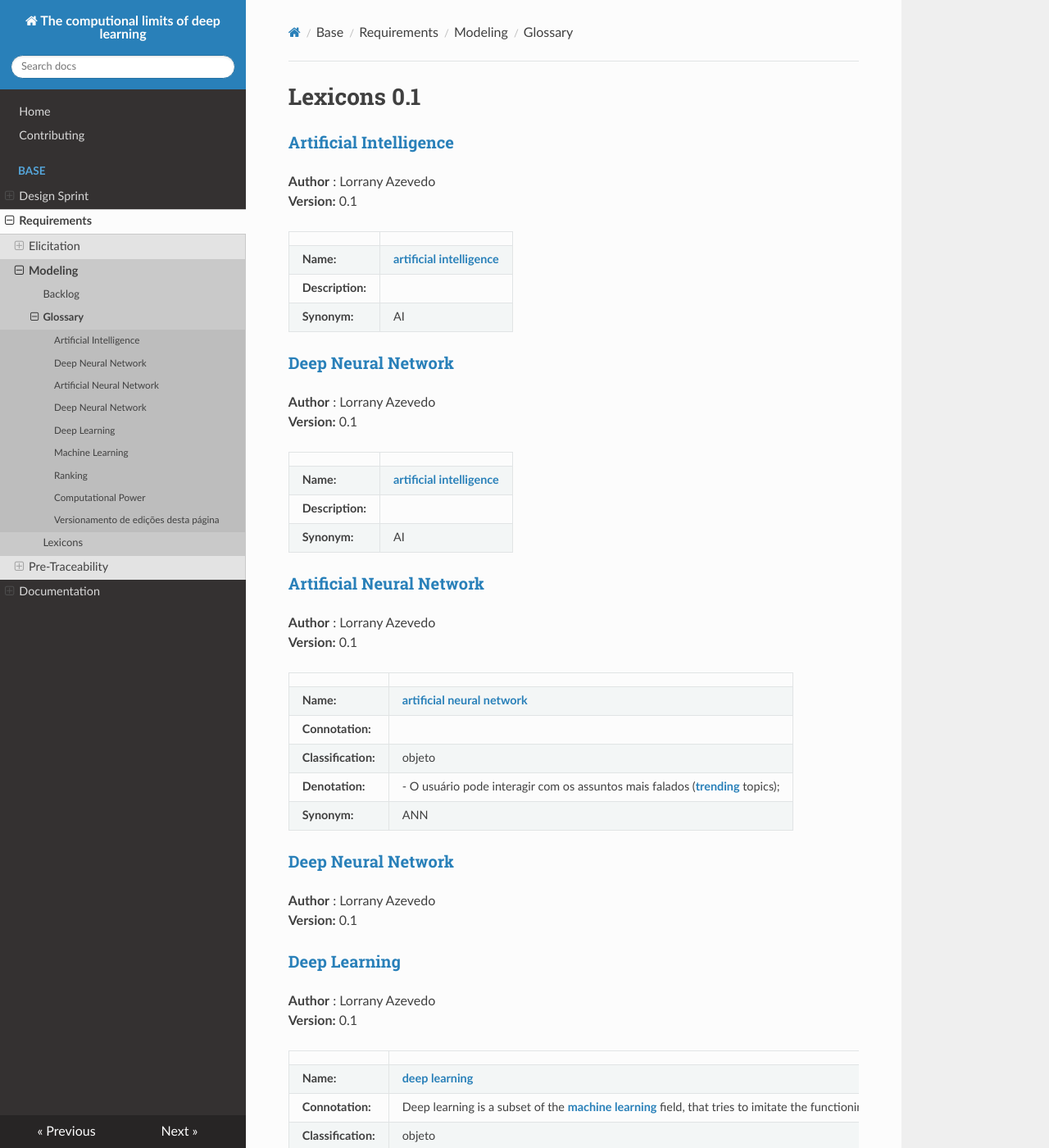
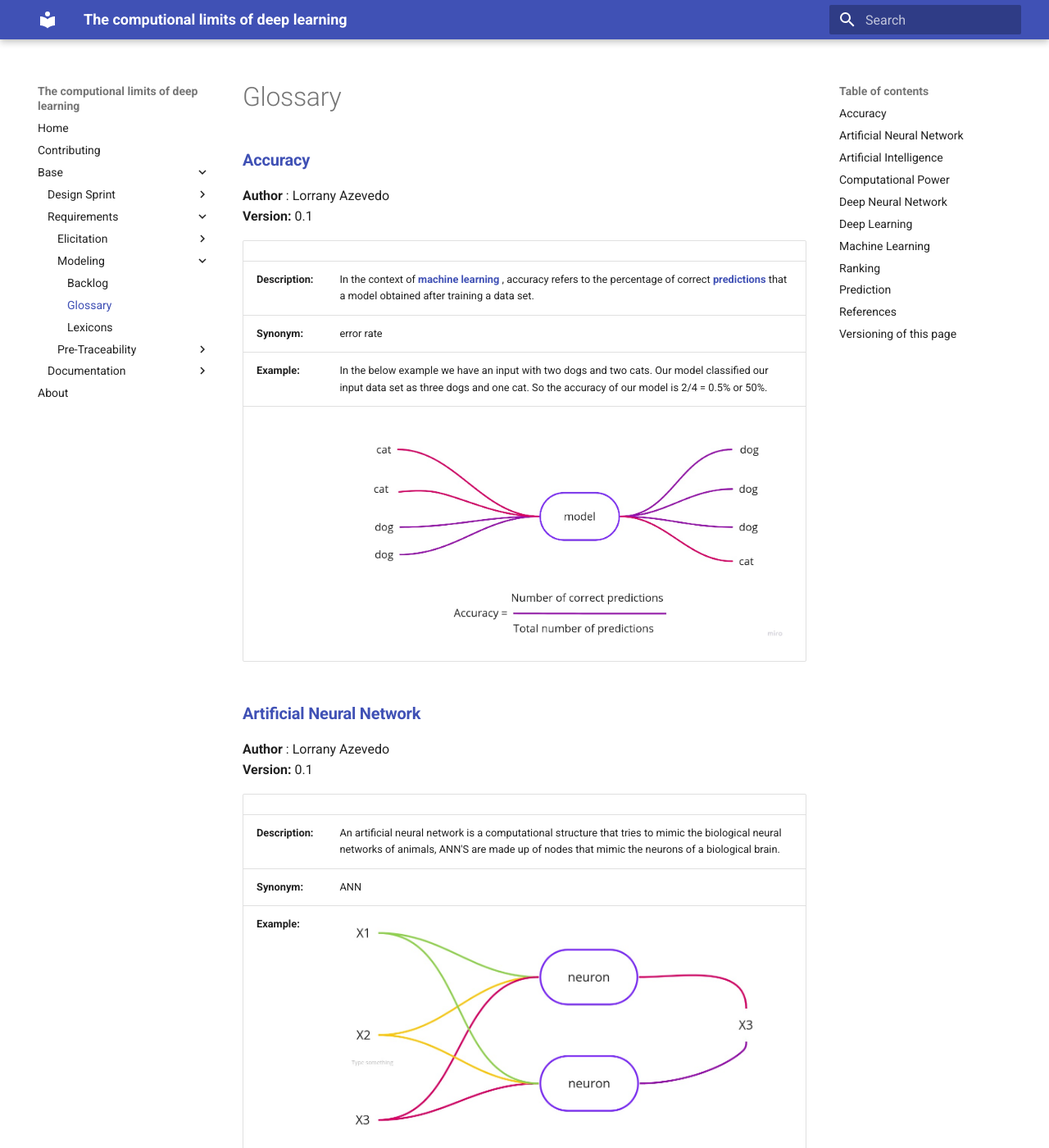
Before and after one commit to UnBArqDsw/2020.1_G2_ProjetoX, an MkDocs documentation site: the page built from documentation/docs/base/requirements/modeling/glossary.md, in a window 1280 px wide and 1400 px high. Shown: the whole window at 82% size. Built offline with MkDocs 1.6.1 and Material for MkDocs 9.7.7, drawn with Linux system fonts in a browser that asks for light colours; nearby versions of some CDN libraries; some of the changed text lies outside the part shown.

Commit message:
Glossary

```diff
--- a/documentation/docs/base/requirements/modeling/glossary.md
+++ b/documentation/docs/base/requirements/modeling/glossary.md
@@ -1,4 +1,29 @@
-# Lexicons 0.1
+# Glossary
+
+<span id="ac"></span>
+### **<a href="#ac">Accuracy</a>**
+
+**Author** : Lorrany Azevedo</br>
+**Version:** 0.1</br>
+
+|   |   |
+|---|---|
+|**Description:**| In the context of **<a href="#ml"> machine learning </a>**, accuracy refers to the percentage of correct **<a href="#pre"> predictions </a>** that a model obtained after training a data set. |
+|**Synonym:**| error rate|
+|**Example:** | In the below example we have an input with two dogs and two cats. Our model classified our input data set as three dogs and one cat. So the accuracy of our model is 2/4 = 0.5% or 50%.|
+|   | ![Accuracy Example](./images/Acurracy.jpg) |
+
+<span id="ann"></span>
+### **<a href="#ann">Artificial Neural Network</a>**
+
+**Author** : Lorrany Azevedo</br>
+**Version:** 0.1</br>
+
+|   |   |
+|---|---|
+|**Description:**| An artificial neural network is a computational structure that tries to mimic the biological neural networks of animals, ANN'S are made up of nodes that mimic the neurons of a biological brain.  |
+|**Synonym:**| ANN |
+|**Example:**| ![Ann Example](./images/ANN.jpg) |
 
 <span id="ai"></span>
 ### **<a href="#ai">Artificial Intelligence</a>**
@@ -8,9 +33,19 @@
 
 |   |   |
 |---|---|
-|**Name:**|	**<a href="#ai">artificial intelligence</a>** |
-|**Description:**| |
-|**Synonym:**| AI |
+|**Description:**| **<a href="#ai">Artificial Intelligence</a>** (**<a href="#ai">AI</a>**) is a broad branch of computer science that is concerned with designing an intelligent compartment in agents that can be diverse (computers, cars, etc.).  **<a href="#ai">Artificial Intelligence</a>** seeks to understand the processes of the human mind and tries to make these agents have intelligent behavior, which in turn involves reasoning, learning and other behaviors associated with human intelligence. |
+|**Synonym:**| AI, computational intelligence |
+
+<span id="cp"></span>
+### **<a href="#cp">Computational Power</a>**
+
+**Author** : Lorrany Azevedo</br>
+**Version:** 0.1</br>
+
+|   |   |
+|---|---|
+|**Classification:**| Data processing capacity, also known as cpu power, this processing power involves aspects of hardware and computational architecture. |
+|**Synonym:**| computing capacity, processing capacity |
 
 <span id="dnn"></span>
 ### **<a href="#dnn">Deep Neural Network</a>**
@@ -20,29 +55,11 @@
 
 |   |   |
 |---|---|
-|**Name:**|	**<a href="#ai">artificial intelligence</a>** |
-|**Description:**| |
-|**Synonym:**| AI |
+|**Description:**| Deep neural networks are artificial neural networks (**<a href="#ann">ANN</a>**) with many layers between an input layer and an output layer, give them the name **<a href = "#dnn">DNN</a>**.|
+|**Synonym:**| DNN |
+|**Example:**| ![Ann Example](./images/dll.png) (Image Font: <a href="https://blog.dataiku.com/when-and-when-not-to-use-deep-learning#:~:text=One%20of%20the%20main%20advantages,large%20number%20of%20interdependent%20variables.">Link</a>) |
 
-<span id="ann"></span>
-### **<a href="#ann">Artificial Neural Network</a>**
 
-**Author** : Lorrany Azevedo</br>
-**Version:** 0.1</br>
-
-|   |   |
-|---|---|
-|**Name:**|	**<a href="#ann">artificial neural network</a>** |
-|**Connotation:**| |
-|**Classification:**| objeto |
-|**Denotation:**|- O usuário pode interagir com os assuntos mais falados (**<a href="#lxTrending">trending</a>** topics);</br> |
-|**Synonym:**|	ANN |
-
-<span id="dnn"></span>
-### **<a href="#dnn">Deep Neural Network</a>**
-
-**Author** : Lorrany Azevedo</br>
-**Version:** 0.1</br>
 
 <span id="dp"></span>
 ### **<a href="#dp">Deep Learning</a>**
@@ -52,10 +69,7 @@
 
 |   |   |
 |---|---|
-|**Name:**|	**<a href="#dp">deep learning</a>** |
-|**Connotation:**| Deep learning is a subset of the **<a href="#ml">machine learning</a>** field, that tries to imitate the functioning of the human brain in data processing, and in creating patterns for making decisions. This learning can be supervised, semi-supervised, or unsupervised, and it takes place through **<a href="#ann">artificial neural networks</a>** that mimic the neural networks of the human brain. |
-|**Classification:**|	objeto |
-|**Denotation:**|- O usuário pode interagir com os assuntos mais falados (**<a href="#lxTrending">trending</a>** topics);</br>- O usuário pode realizar um **<a href="#lxTweet">tweet</a>** relacionado a algum **<a href="#lxTrending">trending</a>** topic; |
+|**Description:**| Deep learning is a subset of the **<a href="#ml">machine learning</a>** field, that tries to imitate the functioning of the human brain in data processing, and in creating patterns for making decisions. This learning can be supervised, semi-supervised, or unsupervised, and it takes place through **<a href="#ann">artificial neural networks</a>** that mimic the neural networks of the human brain. |
 |**Synonym:**| DL, deep structured learning |
 
 <span id="ml"></span>
@@ -66,19 +80,8 @@
 
 |   |   |
 |---|---|
-|**Name:**|	**<a href="#ml">machine learning</a>** |
-|**Connotation:**| |
-|**Classification:**| objeto |
-|**Denotation:**|- O usuário pode interagir com os assuntos mais falados (**<a href="#lxTrending">trending</a>** topics);</br> |
-|**Synonym:**|	ML |
-
-|   |   |
-|---|---|
-|**Name:**|	**<a href="#ann">deep neural network</a>** |
-|**Connotation:**| |
-|**Classification:**| objeto |
-|**Denotation:**|- O usuário pode interagir com os assuntos mais falados (**<a href="#lxTrending">trending</a>** topics);</br> |
-|**Synonym:**| DNN |
+|**Description:**| Machine learning is one of the fields of (**<a href="#ai">AI</a>**) that seeks to make systems go through learning processes without being explicitly programmed for this, this is the main difference between (**<a href="#ml">ML</a>** e **<a href="#dp">DL</a>**).|
+|**Synonym:**| ML |
 
 <span id="rk"></span>
 ### **<a href="#rk">Ranking</a>**
@@ -88,35 +91,34 @@
 
 |   |   |
 |---|---|
-|**Name:**|	**<a href="#rk">ranking</a>** |
-|**Connotation:**| |
-|**Classification:**| objeto |
-|**Denotation:**|- O usuário pode interagir com os assuntos mais falados (**<a href="#lxTrending">trending</a>** topics);</br> |
+|**Description:**|  In the context of this documentation, the ranking will be the ordering of papers according to their score, which will be defined through their accuracy |
 |**Synonym:**| classify, rate |
 
-<span id="cp"></span>
-### **<a href="#cp">Computational Power</a>**
+<span id="pre"></span>
+### **<a href="#pre">Prediction</a>**
 
 **Author** : Lorrany Azevedo</br>
 **Version:** 0.1</br>
 
 |   |   |
 |---|---|
-|**Name:**|	**<a href="#cp">computational power</a>** |
-|**Connotation:**| |
-|**Classification:**| objeto |
-|**Denotation:**|- O usuário pode interagir com os assuntos mais falados (**<a href="#lxTrending">trending</a>** topics);</br> |
-|**Synonym:**| computing capacity, processing capacity |
+|**Classification:**| Output of a model after being trained and having a data set as input, basically a prediction is how the model classifies the input data. We can also say that prediction is a way of predicting the results of a given model. |
+|**Synonym:**| forecast |
+|**Example:**| Simply, a good example of how we use model's predictions are the investment robots that operate in the financial market, making predictions about falls and highs in the market and helping investors to know the best time to make an investment.  |
+
 ---
-##References
+## References
 ---
 - **[Moodle]** Serrano, Maurício. Serrano, Milene. Aula 10: Cenários e Léxicos.
 - **[Moodle]** Serrano, Milene. Vídeo Aula : Glossário e Léxicos.
-
+- **[Paper]** Definition of AI as the study of intelligent agents:  Poole, Mackworth & Goebel 1998, p. 1
+- **[WebSite]** <a href="dt">https://www.datarobot.com/wiki/prediction/</a>
+- **[Deep-learning-class]** <a href="dlc">https://docs.google.com/presentation/d/1kRGy-h6p5dvQqco2QBXUHeterOzu-HOAwWfZc8Odci8/edit#slide=id.g55051d9455_0_13</a>
+- **[WebSite]** <a href="dlc">http://web.mit.edu/rhel-doc/4/RH-DOCS/rhel-isa-pt_br-4/s1-bandwidth-processing.html</a>
 ***
-## Versionamento de edições desta página
+## Versioning of this page
 ---
 
 | Data | Autor | Descrição | Versão |
 |------|-------|-----------|--------|
-| 05/09/2020 | Lorrany Azevedo | Criação da página, adição da descrição da página & dos léxicos em formato de tabela com alguns links entre eles. | 0.1 |
+| 05/09/2020 | Lorrany Azevedo | Creating the page and adding the terms | 0.1 |
--- a/documentation/mkdocs.yml
+++ b/documentation/mkdocs.yml
@@ -22,6 +22,8 @@ nav:
             - Risk Plan: base/documentation/riskPlan.md
             - Cost Estimation: base/documentation/costEstimates.md
 
+    - About: about.md
+
 
 theme:
-    name: readthedocs
+    name: material
```
Also changed, not shown: documentation/docs/index.md (+1 -1 lines), documentation/docs/base/requirements/modeling/images/ANN.jpg (added), documentation/docs/base/requirements/modeling/images/Acurracy.jpg (added), documentation/docs/base/requirements/modeling/images/dll.png (added).
